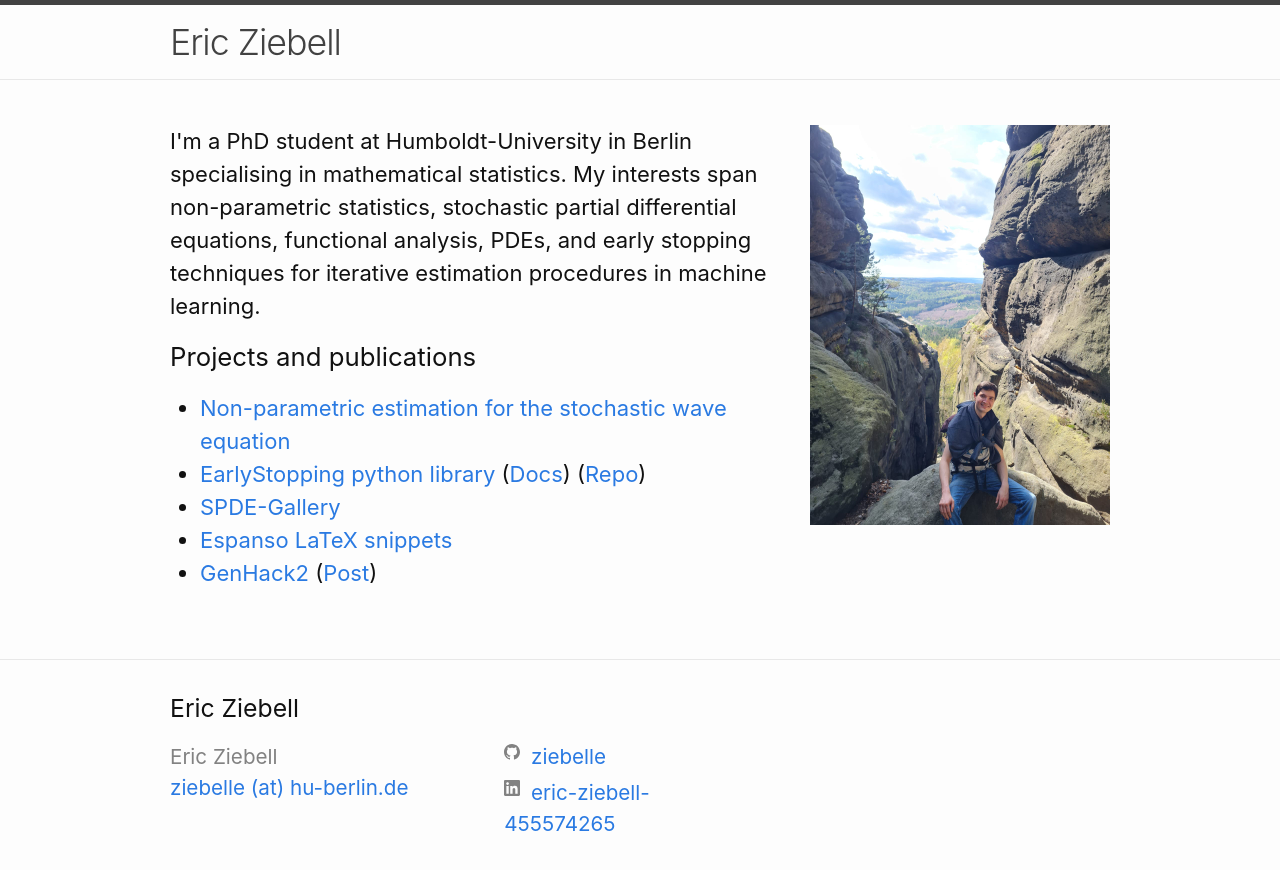
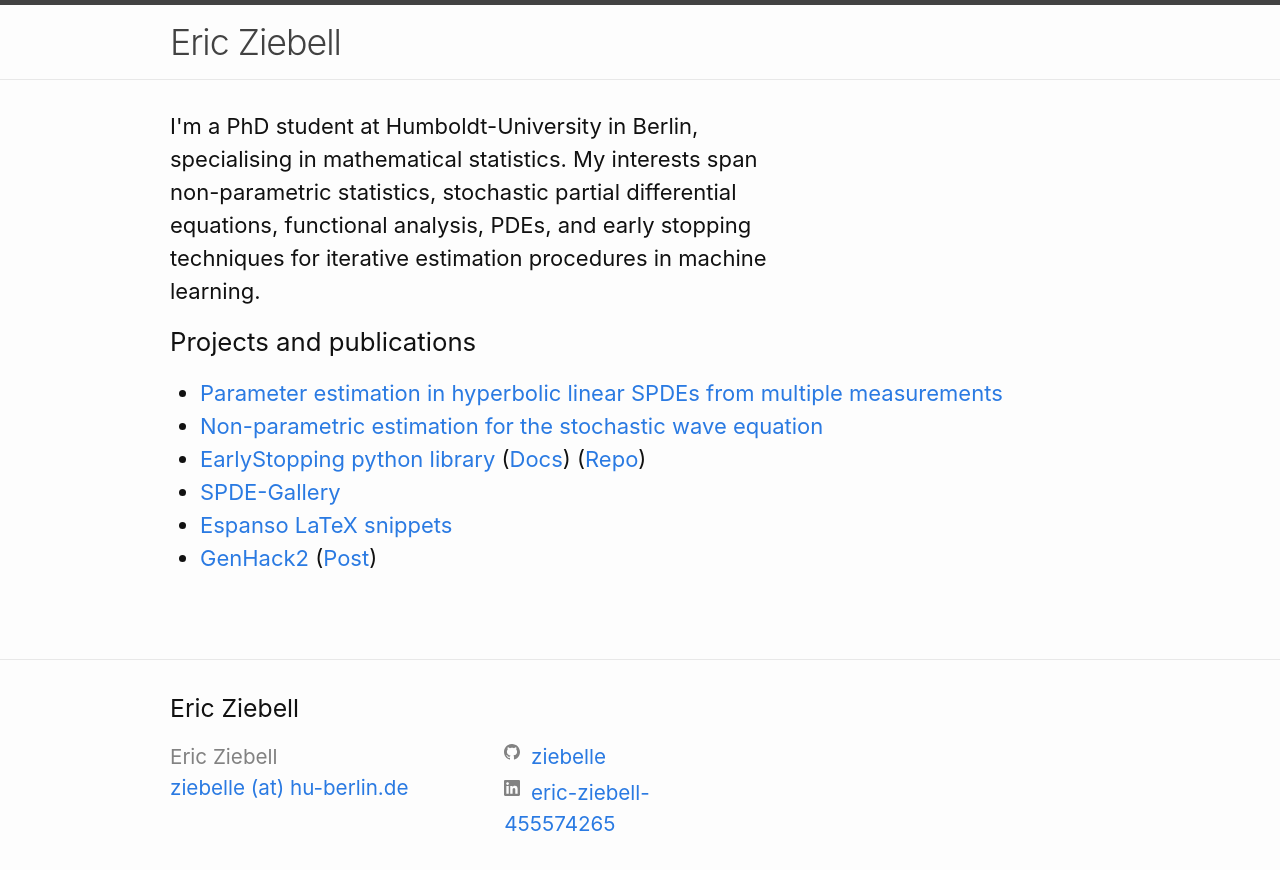
Before and after one commit to ziebelle/ziebelle.github.io, a Jekyll site: the page built from index.markdown, in a window 1280 px wide. Shown: the top 870 px of the page. Built offline with Jekyll 4.4.1, drawn with Linux system fonts in a browser that asks for light colours.

Commit message:
Update index.markdown

```diff
--- a/index.markdown
+++ b/index.markdown
@@ -5,17 +5,15 @@
 layout: home
 ---
 
-
-![Image](/images/me.jpg){: style="float: right" width="300" }
-
+<!-- ![Image](/images/me.jpg){: style="float: right" width="300" }-->
 
 <div style="width: 600px;">
-I'm a PhD student at Humboldt-University in Berlin specialising in mathematical statistics. My interests span non-parametric statistics, stochastic partial differential equations, functional analysis, PDEs, and early stopping techniques for iterative estimation procedures in machine learning.
+I'm a PhD student at Humboldt-University in Berlin, specialising in mathematical statistics. My interests span non-parametric statistics, stochastic partial differential equations, functional analysis, PDEs, and early stopping techniques for iterative estimation procedures in machine learning.
 </div>
-
 
 <p> </p>
 ### Projects and publications
+- [Parameter estimation in hyperbolic linear SPDEs from multiple measurements](https://arxiv.org/abs/2407.13461)
 - [Non-parametric estimation for the stochastic wave equation](https://arxiv.org/abs/2404.18823)
 - [EarlyStopping python library](https://github.com/ESFIEP/EarlyStopping) ([Docs](https://earlystop.github.io/EarlyStopping/)) ([Repo](https://github.com/EarlyStop/EarlyStopping))
 - [SPDE-Gallery](https://hu.berlin/SPDE-Gallery)
```
